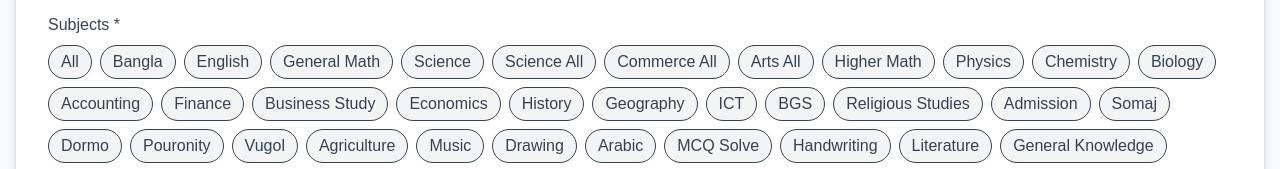
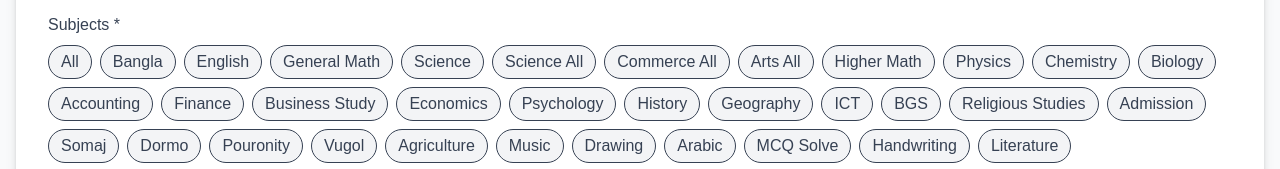
Before and after one commit to bapibiswas100808/tutor-media, a Next.js app: page /hire-tutor in a window 1280 px wide. Shown: the part 815-984 px from the top of the page. Built offline with nearby package versions, Linux system fonts and the light colour scheme; no server answers.

Commit message:
Update HireTutorForm.tsx

```diff
--- a/src/components/forms/HireTutorForm.tsx
+++ b/src/components/forms/HireTutorForm.tsx
@@ -109,6 +109,7 @@ const subjectsList = [
   "Finance",
   "Business Study ",
   "Economics",
+  "Psychology",
   "History",
   "Geography",
   "ICT",
```
